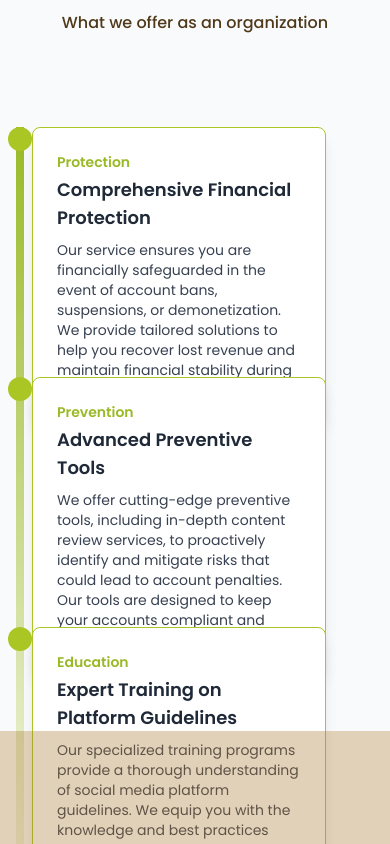
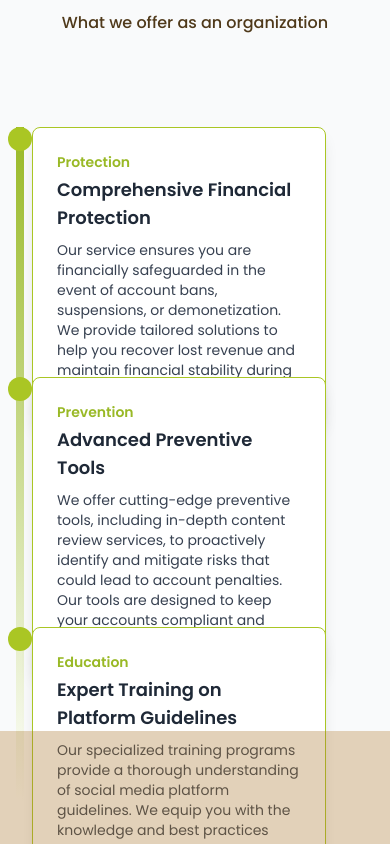
Before and after one commit to MuchiriTheDev/Content, a React (Vite) app: page / in a window 390 px wide. Shown: the part 2840-3684 px from the top of the page. Built offline with nearby package versions, Linux system fonts and the light colour scheme.

Commit message:
Adjust min-height in Services component for improved layout

```diff
--- a/src/Component/LandingPageComponent/Services.jsx
+++ b/src/Component/LandingPageComponent/Services.jsx
@@ -33,7 +33,7 @@ const Services = () => {
       <div className="relative flex justify-center items-center mt-10">
         {/* Vertical Line */}
         <div
-          className="w-2 bg-gradient-to-b from-appleGreen to-white min-h-[100vh] md:min-h-[120vh] top-0 absolute left-4 md:left-1/2 md:transform md:-translate-x-1/2"
+          className="w-2 bg-gradient-to-b from-appleGreen to-white min-h-[80vh] md:min-h-[120vh] top-0 absolute left-4 md:left-1/2 md:transform md:-translate-x-1/2"
         ></div>
 
         {/* Services Cards */}
```
